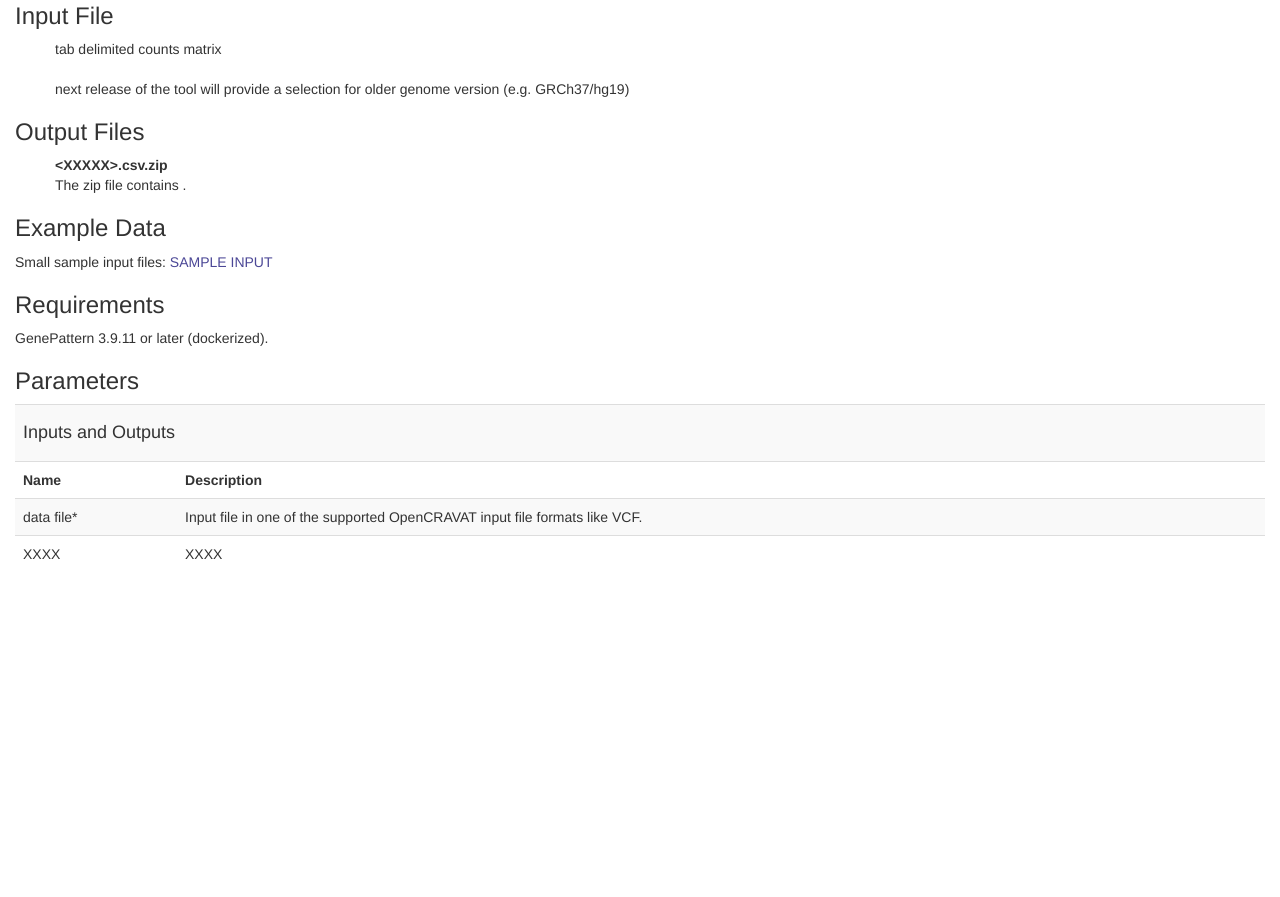
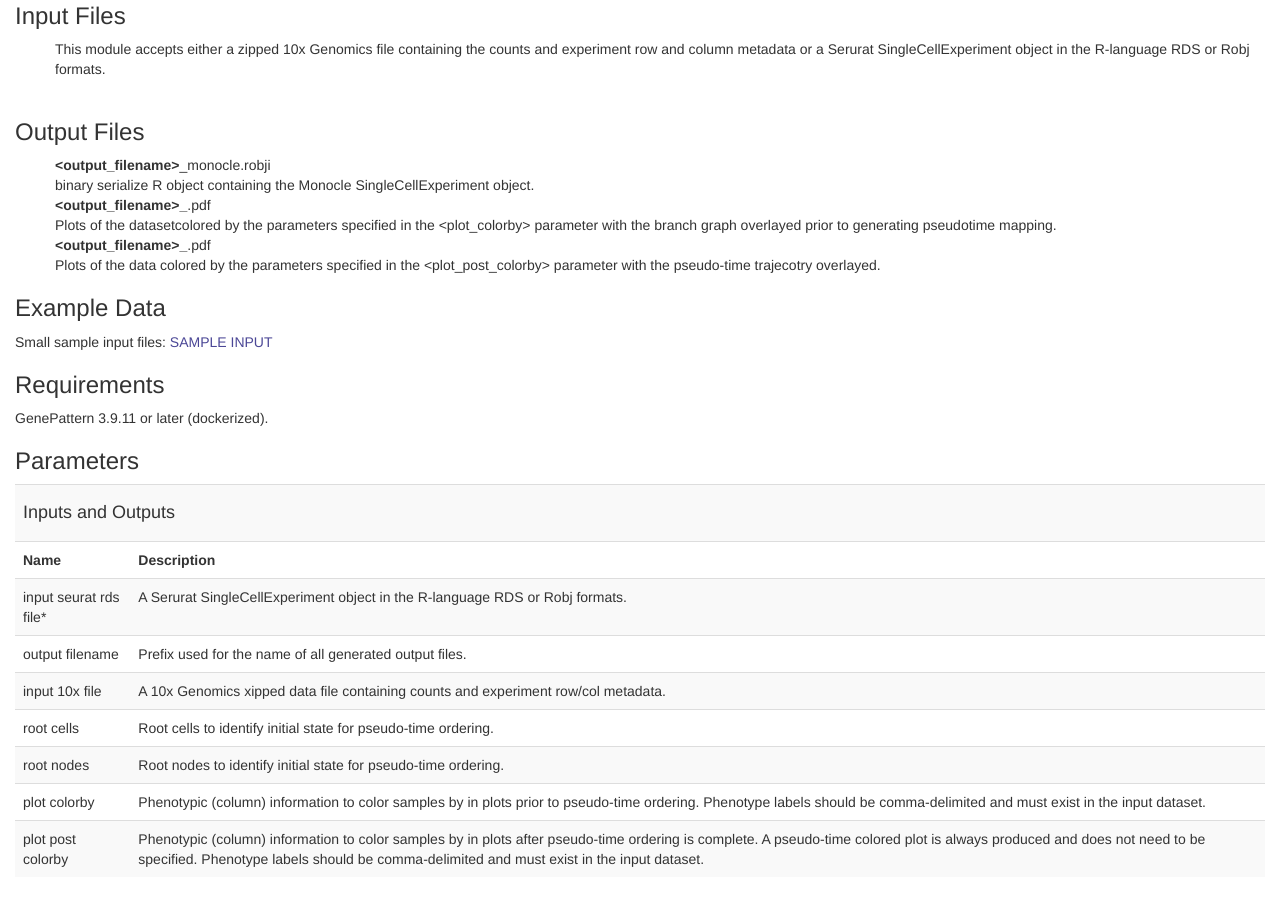
Before and after one commit to genepattern/monocle, a plain HTML site: page docs/index.html in a window 1280 px wide. Shown: the part 554-1451 px from the top of the page. Before the commit the page ends 1146 px from the top, so only its background shows below. Drawn offline with Linux system fonts and the light colour scheme.

Commit message:
adding actual parameters used in the first draft of the module to the doc

```diff
--- a/docs/index.html
+++ b/docs/index.html
@@ -48,20 +48,22 @@
 
 <h2>Tool Description</h2>
 
-<h3>Input File</h3>
+<h3>Input Files</h3>
 
 <ul style="list-style-type:none;">
-	<li>tab delimited counts matrix</li>
+	<li>This module accepts either a zipped 10x Genomics file containing the counts and experiment row and column metadata or a Serurat SingleCellExperiment object in the R-language RDS or Robj formats.</li>
 	<li>&nbsp;</li>
-	next release of the tool will provide a selection for older genome version (e.g. GRCh37/hg19)</li>
 </ul>
 
 <h3>Output Files</h3>
 
 <ul style="list-style-type:none;">
-	<li><b>&lt;XXXXX&gt;.csv.zip</b><br/>
-	   The zip file contains .
+        <li><b>&lt;output_filename&gt;</b>_monocle.robji<br/>  binary serialize R object containing the Monocle SingleCellExperiment object.</li>
+	<li><b>&lt;output_filename&gt;_</b><plot_colorby>.pdf<br/> Plots of the datasetcolored by the parameters specified in the &lt;plot_colorby&gt; parameter with the branch graph overlayed prior to generating pseudotime mapping.<br/>
         </li>
+        <li><b>&lt;output_filename&gt;_</b><plot_post_colorby>.pdf<br/> Plots of the data colored by the parameters specified in the &lt;plot_post_colorby&gt; parameter with the pseudo-time trajecotry overlayed.<br/>
+        </li>
+
 </ul>
 
 
@@ -85,13 +87,35 @@
 			<th>Description</th>
 		</tr>
 		<tr>
-			<td>data file*</td>
-			<td>Input file in one of the supported OpenCRAVAT input file formats like VCF.</td>
+			<td>input seurat rds file*</td>
+			<td>A Serurat SingleCellExperiment object in the R-language RDS or Robj formats.</td>
 		</tr>
-        <tr>
-            <td>XXXX</td>
-            <td>XXXX</td>
-        </tr>
+                <tr>
+                        <td>output filename</td>
+                        <td>Prefix used for the name of all generated output files.</td>
+                </tr>
+                <tr>
+                        <td>input 10x file</td>
+                        <td>A 10x Genomics xipped data file containing counts and experiment row/col metadata.</td>
+                </tr>
+ <tr>
+                        <td>root cells</td>
+                        <td>Root cells to identify initial state for pseudo-time ordering.</td>
+                </tr>
+                <tr>
+                        <td>root nodes</td>
+                        <td>Root nodes to identify initial state for pseudo-time ordering.</td>
+                </tr>
+                <tr>
+                        <td>plot colorby</td>
+                        <td>Phenotypic (column) information to color samples by in plots prior to pseudo-time ordering. Phenotype labels should be comma-delimited and must exist in the input dataset.</td>
+                </tr>
+                <tr>
+                        <td>plot post colorby</td>
+                        <td>Phenotypic (column) information to color samples by in plots after pseudo-time ordering is complete. A pseudo-time colored plot is always produced and does not need to be specified. Phenotype labels should be comma-delimited and must exist in the input dataset. </td>
+                </tr>
+
+
      </tbody>
 </table>
 </body></html>
```
